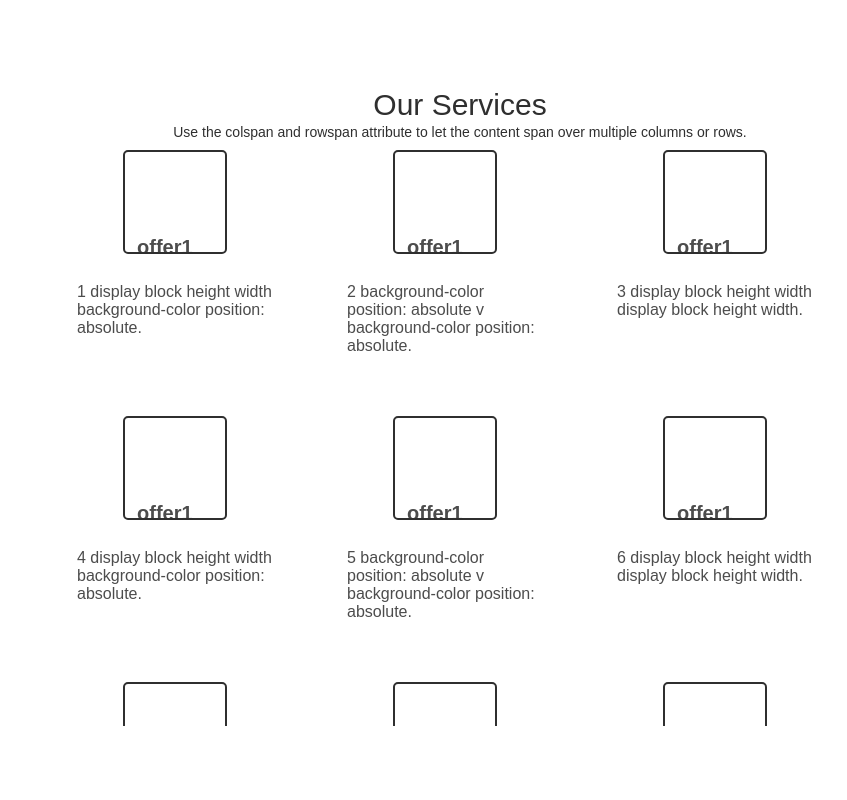
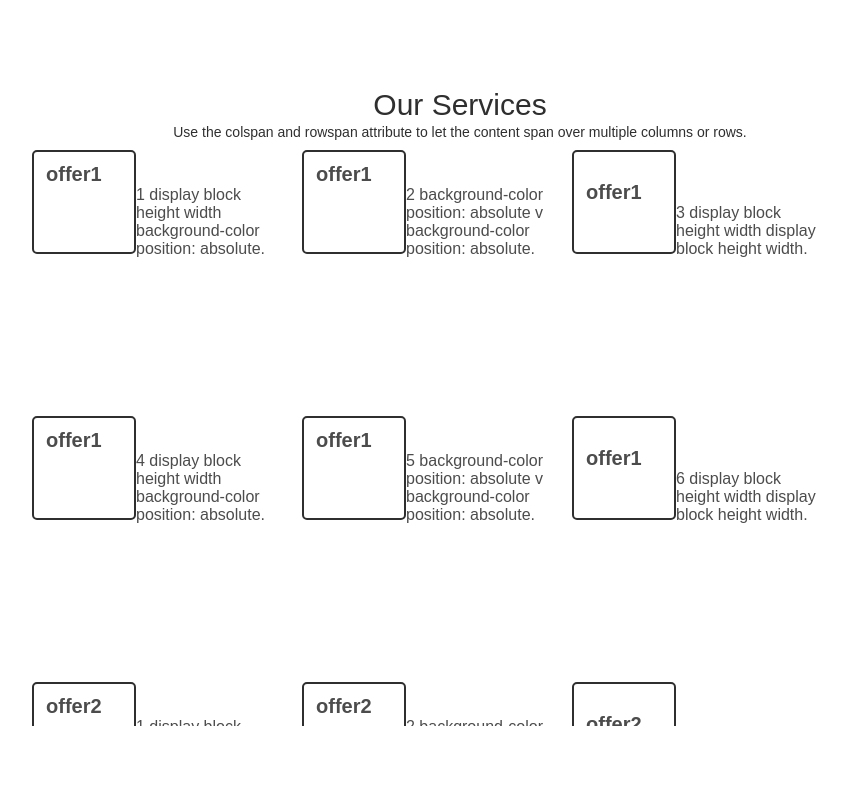
Before and after one commit to katrinkattt/react-app-yellow, a React (Create React App) app in the folder app-lending/yell-app/: page / in a window 1280 px wide. Shown: the part 880-1680 px from the top of the page, without its empty margins (180-1027 px from the left). Built offline with nearby package versions, Linux system fonts and the light colour scheme.

Commit message:
Update index.css

```diff
--- a/app-lending/yell-app/src/index.css
+++ b/app-lending/yell-app/src/index.css
@@ -186,31 +186,26 @@ a:hover span {
 .offer__main{
   height: 200px;
   width:250px;
-  margin: 0 0 16px 16px;
-  /* border: #2f2f2fa4 solid 1px; */
-  white-space:nowrap;
+  /* margin: 0 0 16px 16px; */
+  /* white-space:nowrap; */
 
 }
 .offer__main div{
-  display: inline-grid;
-  white-space: normal;
+  display: inline-block;
+  /* white-space: normal; */
 }
 .offer__img{
   height: 100px;
   width: 100px;
-  margin-left: 30%;
   border-radius: 5px;
   border: 2px solid #2f2f2f;
-  position: relative;
-  overflow: hidden;
 }
 .offer__info{
   padding-top: 0;
   margin: 0;
-  margin-top:50px;
-  height: 200px;
-  width: 120px;
-  display: block;
+  width: 100px;
+  margin-top:-200px;
+  /* display: block; */
   position: relative;
 }
 
@@ -223,9 +218,7 @@ a:hover span {
 }
 .offer__more{
   height: 100px;
-  width: 200px;
-  margin-left: -150px;
-
+  width: 150px;
 }
 .cards__b{
   display: flex;
```
